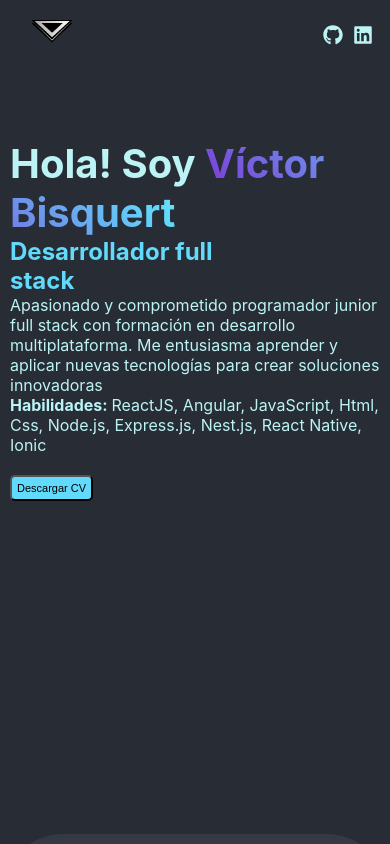
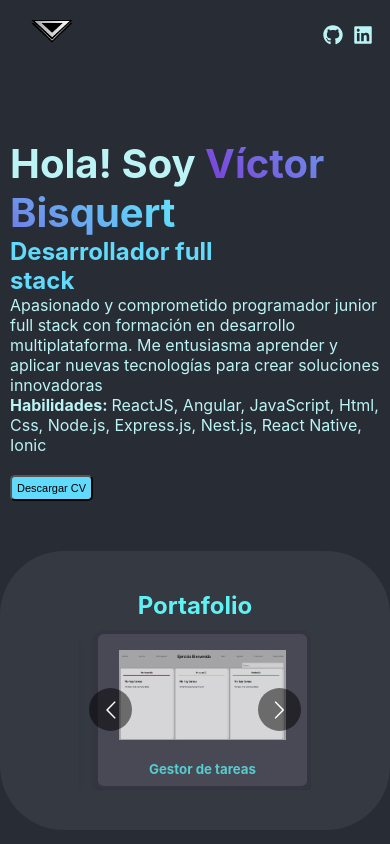
Before and after one commit to victorin96/my_webb, a React (Create React App) app: page / in a window 390 px wide. Shown: the top 844 px of the page. Built offline with nearby package versions, Linux system fonts and the light colour scheme.

Commit message:
responsive

```diff
--- a/src/ContentMain/incio/styles.css
+++ b/src/ContentMain/incio/styles.css
@@ -55,6 +55,8 @@
   @media (max-width: 950px) {
     .contenido-inicio {
       margin-left: 10px;
+      height: auto;
+      margin-bottom: 50px;
     }
     .h1-title {
       color: rgb(188, 244, 245);
```
